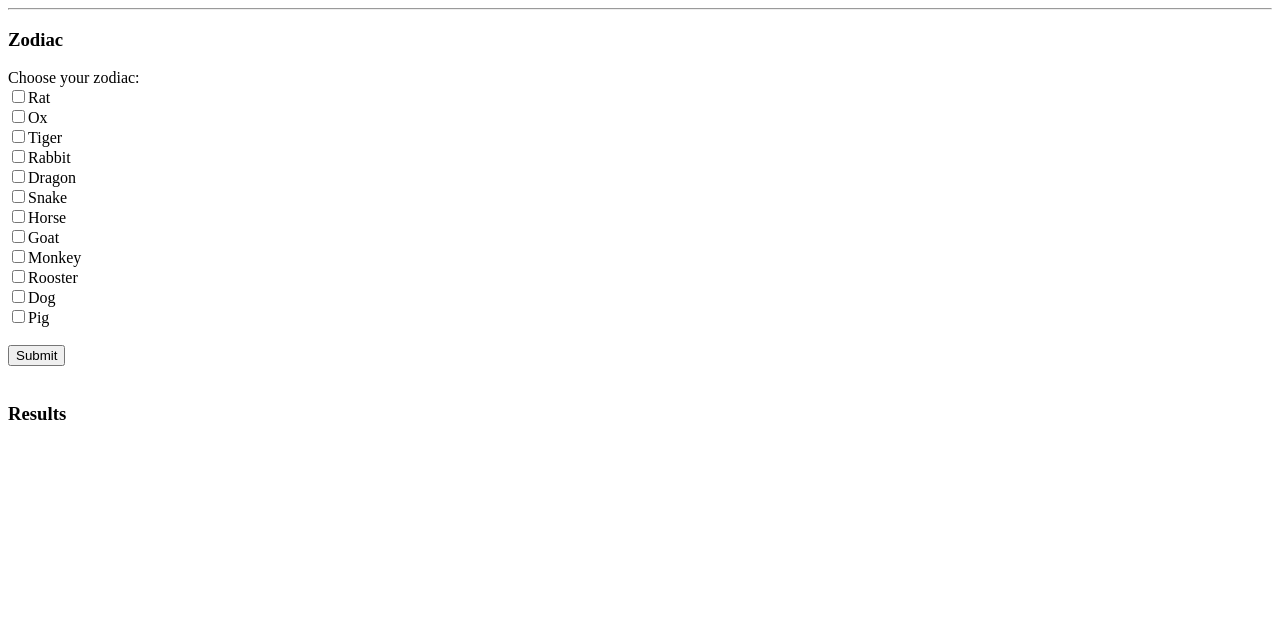
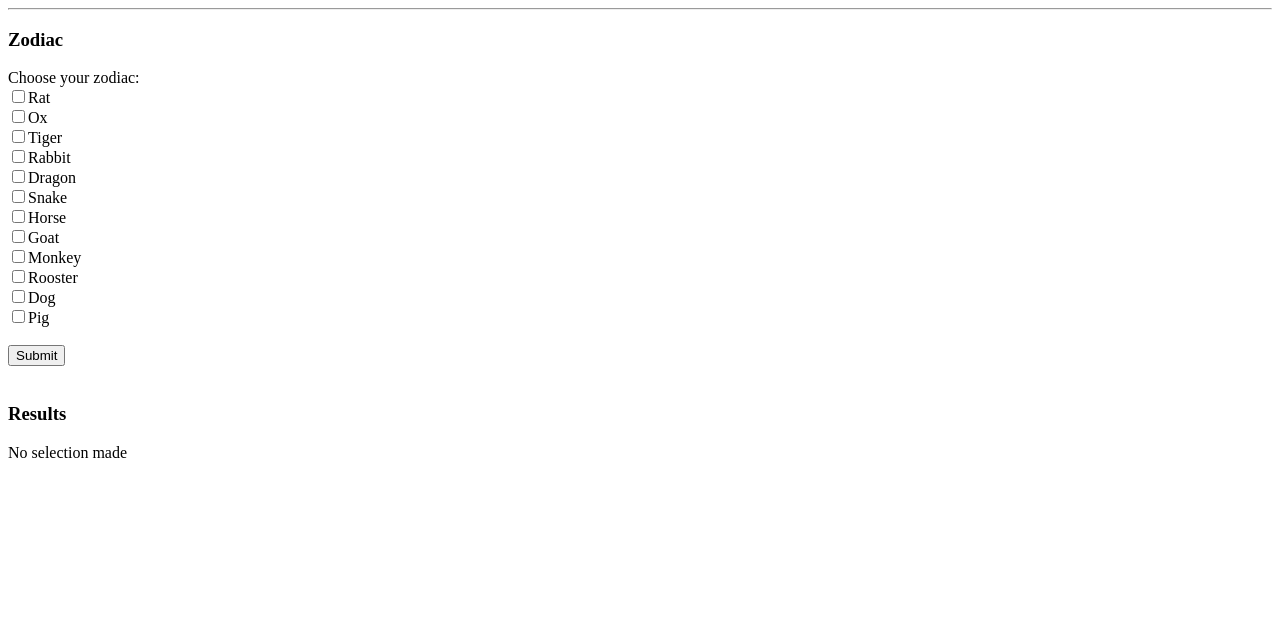
Before and after one commit to nixxholas/is113-rekt, a PHP site: page /zodiac_checkbox.php in a window 1280 px wide. Shown: the top 636 px of the page. Run offline with PHP 8.4, Linux system fonts and the light colour scheme.

Commit message:
week4: inclass: zodiac: checkbox: done again
Signed-off-by: nixxholas <nixholas@icloud.com>

```diff
--- a/week4/inclass/zodiac/zodiac_checkbox.php
+++ b/week4/inclass/zodiac/zodiac_checkbox.php
@@ -78,6 +78,8 @@
                         }
                     }
                 }
+            } else {
+                echo 'No selection made';
             }
 
         ?>
```
